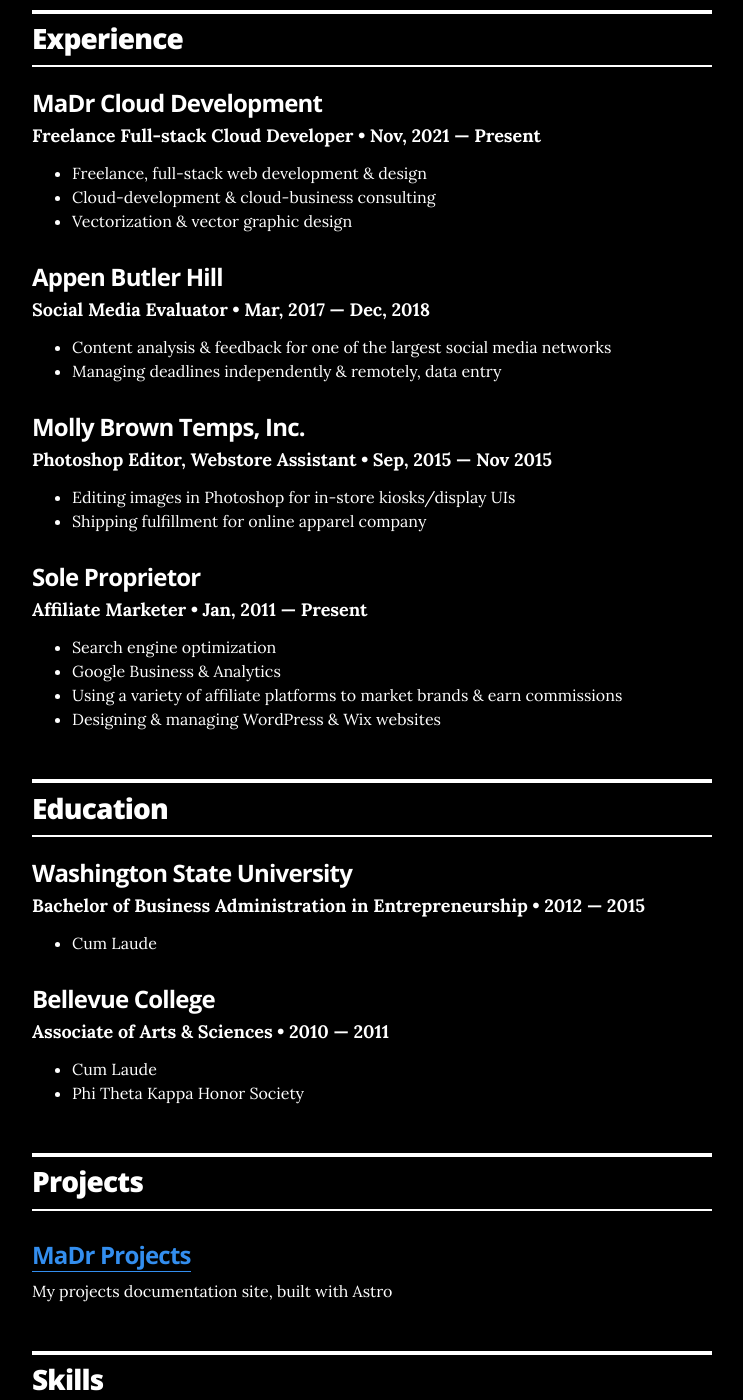
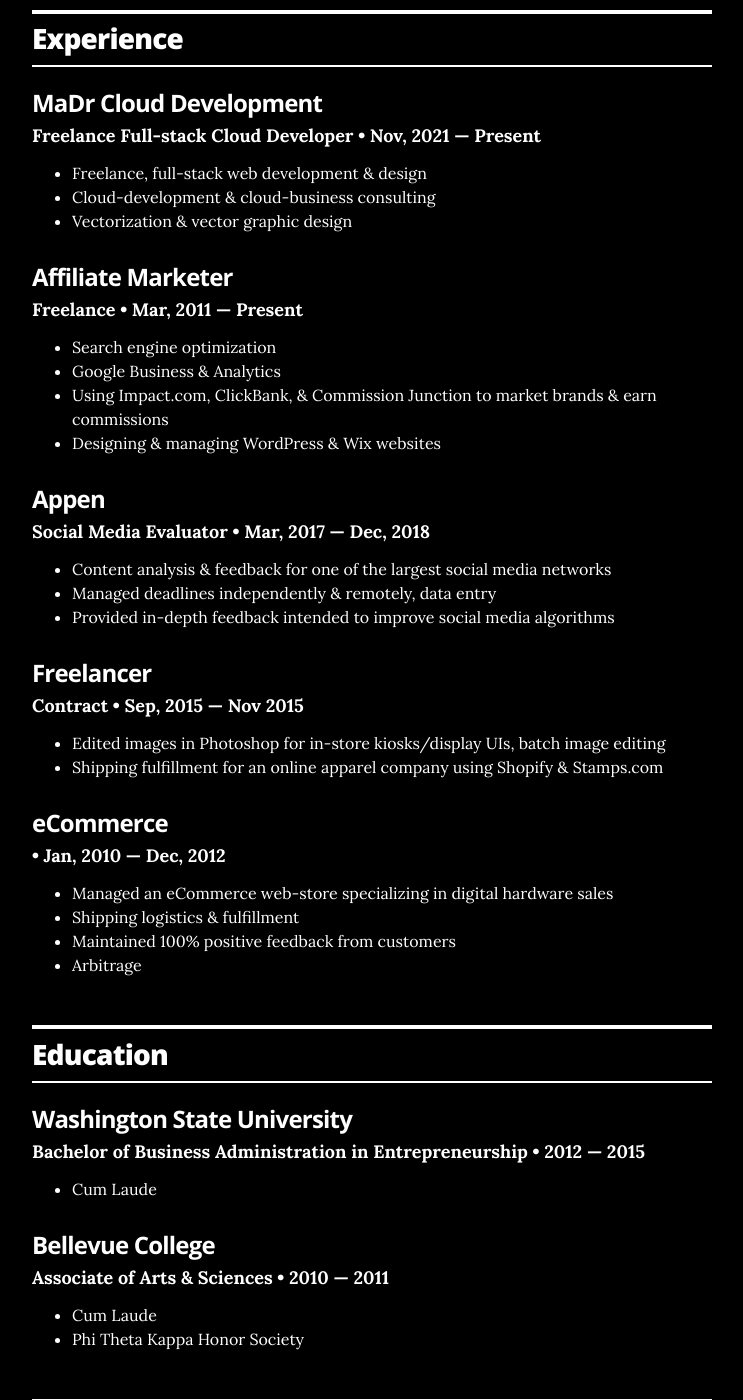
Before and after one commit to MaDrCloudDev/MaDrCloudDev.github.io, a Jekyll site: the page built from index.html, in a window 1280 px wide and 1400 px high, scrolled down 457 px. Shown: the whole window, without its empty margins (268-1011 px from the left). Built offline with Jekyll 4.4.1, drawn with Linux system fonts in a browser that asks for light colours.

Commit message:
Update experience.yml
update experience

```diff
--- a/_data/experience.yml
+++ b/_data/experience.yml
@@ -3,17 +3,22 @@
   duration: Nov, 2021 &mdash; Present
   summary: <ul class="resume-item-list"><li>Freelance, full-stack web development & design</li><li>Cloud-development & cloud-business consulting</li><li>Vectorization & vector graphic design</li></ul>
 
-- company: Appen Butler Hill
+- company: Affiliate Marketer
+  position: Freelance
+  duration: Mar, 2011  &mdash; Present
+  summary: <ul class="resume-item-list"><li>Search engine optimization</li><li>Google Business & Analytics</li><li>Using Impact.com, ClickBank, & Commission Junction to market brands & earn commissions</li><li>Designing & managing WordPress & Wix websites</li></ul>
+
+- company: Appen
   position: Social Media Evaluator
   duration: Mar, 2017  &mdash; Dec, 2018
-  summary: <ul class="resume-item-list"><li>Content analysis & feedback for one of the largest social media networks</li><li>Managing deadlines independently & remotely, data entry</li></ul>
+  summary: <ul class="resume-item-list"><li>Content analysis & feedback for one of the largest social media networks</li><li>Managed deadlines independently & remotely, data entry</li><li>Provided in-depth feedback intended to improve social media algorithms</li></ul>
 
-- company: Molly Brown Temps, Inc.
-  position: Photoshop Editor, Webstore Assistant
+- company: Freelancer
+  position: Contract
   duration:  Sep, 2015 &mdash; Nov 2015
-  summary: <ul class="resume-item-list"><li>Editing images in Photoshop for in-store kiosks/display UIs</li><li>Shipping fulfillment for online apparel company</li></ul>
+  summary: <ul class="resume-item-list"><li>Edited images in Photoshop for in-store kiosks/display UIs, batch image editing</li><li>Shipping fulfillment for an online apparel company using Shopify & Stamps.com</li></ul>
 
-- company: Sole Proprietor
-  position: Affiliate Marketer
-  duration:  Jan, 2011 &mdash; Present
-  summary: <ul class="resume-item-list"><li>Search engine optimization</li><li>Google Business & Analytics</li><li>Using a variety of affiliate platforms to market brands & earn commissions</li><li>Designing & managing WordPress & Wix websites</li></ul>
+- company: eCommerce
+  # position:
+  duration:  Jan, 2010 &mdash; Dec, 2012
+  summary: <ul class="resume-item-list"><li>Managed an eCommerce web-store specializing in digital hardware sales</li><li>Shipping logistics & fulfillment</li><li>Maintained 100% positive feedback from customers</li><li>Arbitrage</li></ul>
```
